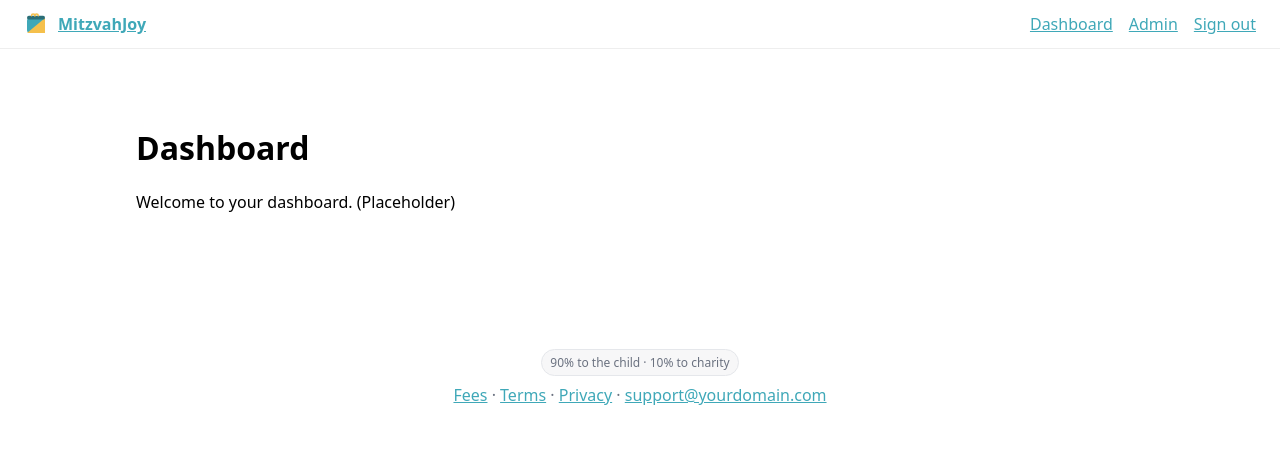
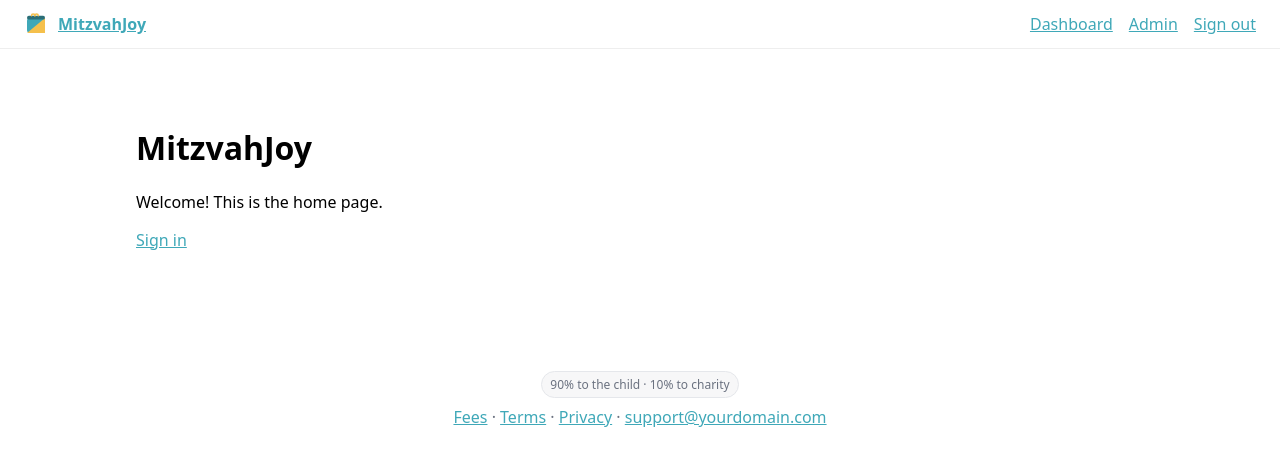
Before and after one commit to mhershberg78/MitzvahJoy, a Next.js app: page / in a window 1280 px wide. Shown: the top 466 px of the page. Built offline with nearby package versions, Linux system fonts and the light colour scheme.

Commit message:
Update page.tsx

```diff
--- a/src/app/page.tsx
+++ b/src/app/page.tsx
@@ -1,8 +1,9 @@
-export default function Dashboard() {
+export default function Home() {
   return (
     <main style={{ padding: "2rem" }}>
-      <h1>Dashboard</h1>
-      <p>Welcome to your dashboard. (Placeholder)</p>
+      <h1>MitzvahJoy</h1>
+      <p>Welcome! This is the home page.</p>
+      <a href="/signin">Sign in</a>
     </main>
   );
 }
```
